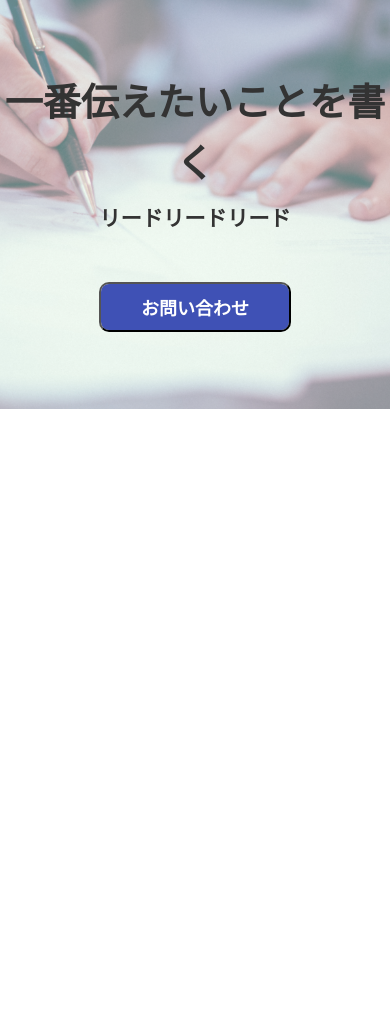
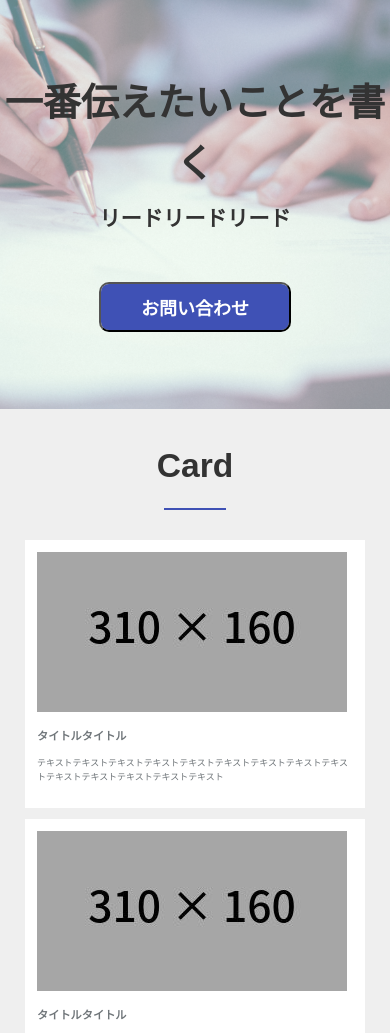
Before and after one commit to Jyu2Jr6/30daystrial-2nd, a plain HTML site: page index.html in a window 390 px wide. Shown: the part 67-1100 px from the top of the page. Before the commit the page ends 844 px from the top, so only its background shows below. Drawn offline with Linux system fonts and the light colour scheme.

Commit message:
day2 commit

```diff
--- a/css/reset.css
+++ b/css/reset.css
@@ -21,7 +21,7 @@ time, mark, audio, video {
     margin:0;
     padding:0;
     border:0;
-    outline:0;
+    /* outline:0; */
     font-size:100%;
     vertical-align:baseline;
     background:transparent;
@@ -54,7 +54,7 @@ a {
     margin:0;
     padding:0;
     font-size:100%;
-    vertical-align:baseline;
+    /* vertical-align:baseline; */
     background:transparent;
 }
 
--- a/css/responsive.css
+++ b/css/responsive.css
@@ -4,6 +4,7 @@
     font-size: 45%;
   }
 
+  /* header start */
   #header {
     height: 80px;
   }
@@ -19,12 +20,66 @@
   .header-menu a {
     font-size: 14px;
   }
+  /* header end */
 
+  /* main visual start */
   .btn {
     padding: 12px 60px;
     border-radius: 10px;
     font-size: 24px;
   }
+  /* main visual end */
+
+  /* card start */
+  .section-title {
+    padding-top: 50px;
+    margin-bottom: 56px;
+  }
+
+  .section-contents {
+    padding-bottom: 80px;
+  }
+
+  .section-title h2 {
+    margin-bottom: 30px;
+  }
+
+  .section-title p {
+    width: 60px;
+    border: 0.3rem solid #3F51B5;
+    margin: 0 auto;
+  }
+
+  .card {
+    margin-right: 20px;
+    width: calc(50% - 50px / 2);
+  }
+
+  .card:nth-child(3n) {
+    margin-right: 20px;
+  }
+
+  .card:nth-child(2n) {
+    margin-right: 0;
+  }
+
+  .item {
+    margin: 15px;
+  }
+
+  .item img {
+      margin-bottom: 12px;
+  }
+
+  .item h3 {
+    margin-bottom: 10px;
+  }
+
+  .item p {
+    width: 100%;
+    height: 40px;
+  }
+  /* card end */
 }
 
 /* スマホ */
@@ -33,6 +88,7 @@
     font-size: 35%;
   }
 
+  /* header start */
   #header {
     height: 55px;
   }
@@ -51,10 +107,58 @@
   .header-menu a {
     font-size: 12px;
   }
+  /* header start */
 
+  /* main visual start */
   .btn {
     padding: 10px 40px;
     border-radius: 10px;
     font-size: 18px;
   }
+  /* main visual end */
+
+  /* card start */
+  .section-title {
+    padding-top: 30px;
+    margin-bottom: 30px;
+  }
+
+  .section-contents {
+    padding-bottom: 40px;
+  }
+
+  .section-title h2 {
+    margin-bottom: 15px;
+  }
+
+  .card {
+    margin-right: 0px;
+    width: calc(100% - 50px);
+  }
+
+  .card:nth-child(3n) {
+    margin-right: 0px;
+  }
+
+  .card:nth-child(2n) {
+    margin-right: 0px;
+  }
+
+  .item {
+    margin: 12px;
+  }
+
+  .item img {
+      margin-bottom: 12px;
+  }
+
+  .item h3 {
+    margin-bottom: 10px;
+  }
+
+  .item p {
+    width: 100%;
+    height: 40px;
+  }
+  /* card end */
 }
--- a/css/style.css
+++ b/css/style.css
@@ -7,7 +7,6 @@ body {
     /* ルートのフォントサイズを1.6em(16pxと同等のサイズ)に設定 */
     font-size: 1.6em;
 	font-family: "游ゴシック体", YuGothic, "游ゴシック", "Yu Gothic", sans-serif;
-    box-sizing: border-box;
 	line-height: 1.6;
 }
 
@@ -28,11 +27,6 @@ body a {
     height: 10rem;
     position: fixed;
     overflow: hidden;
-}
-
-#header .inner {
-    max-width: 100%;
-    margin: 0 auto;
 }
 
 .header-logo {
@@ -98,5 +92,71 @@ body a {
 .btn a {
     color: #fff;
 }
+/* main visual end */
 
-/* main visual end */
+/* card start */
+#card {
+    background: #EFEFEF 0% 0% no-repeat padding-box;
+    color: #333333;
+}
+
+.section-title {
+    text-align: center;
+    padding-top: 6.8rem;
+    margin-bottom: 6.8rem;
+}
+
+.section-title h2 {
+    font-size: 6rem;
+    margin-bottom: 4.4rem;
+}
+
+.section-title p {
+    width: 7.6rem;
+    border: 0.5rem solid #3F51B5;
+    margin: 0 auto;
+}
+
+.section-contents {
+    display: flex;
+    flex-wrap: wrap;
+    justify-content: center;
+    padding-bottom: 11.7rem;
+}
+
+.card {
+    background: #FFFFFF 0% 0% no-repeat padding-box;
+    display: block;
+    margin-bottom: 2rem;
+    margin-right: 3rem;
+    /*
+    width: calc(33.3333333% - 100px / 3);
+     */
+}
+
+.card:nth-child(3n) {
+    margin-right: 0;
+}
+
+.item {
+    margin: 1.6rem;
+    color: #6F7579;
+}
+
+.item img {
+    text-align: center;
+    margin-bottom: 2.6rem;
+}
+
+.item h3 {
+    font-size: 2rem;
+    margin-bottom: 2rem;
+}
+
+.item p {
+    font-size: 1.6rem;
+    width: 31rem;
+    height: 7.8rem;
+    overflow: hidden;
+}
+/* card end */
--- a/index.html
+++ b/index.html
@@ -30,17 +30,68 @@
         </div>
     </header><!-- header end -->
 
-    <!-- main visual -->
+    <!-- main visual start -->
     <section id="main">
         <div class="inner">
             <h2 class="main-title">一番伝えたいことを書く</h2>
             <p class="main-text">リードリードリード</p>
             <button class="btn"><a href="#">お問い合わせ</a></button>
         </div>
+    </section><!-- main visual end -->
+
+    <!-- card start -->
+    <section id="card">
+        <div class="inner">
+            <div class="section-title">
+                <h2>Card</h2>
+                <p></p>
+            </div>
+            <div class="section-contents">
+                <a href="" class="card">
+                    <div class="item">
+                        <img src="img/card/card.jpg" alt="">
+                        <h3>タイトルタイトル</h3>
+                        <p>テキストテキストテキストテキストテキストテキストテキストテキストテキストテキストテキストテキストテキストテキスト</p>
+                    </div>
+                </a>
+                <a href="" class="card">
+                    <div class="item">
+                        <img src="img/card/card.jpg" alt="">
+                        <h3>タイトルタイトル</h3>
+                        <p>テキストテキストテキストテキストテキストテキストテキストテキストテキストテキストテキストテキストテキストテキスト</p>
+                    </div>
+                </a>
+                <a href="" class="card">
+                    <div class="item">
+                        <img src="img/card/card.jpg" alt="">
+                        <h3>タイトルタイトル</h3>
+                        <p>テキストテキストテキストテキストテキストテキストテキストテキストテキストテキストテキストテキストテキストテキスト</p>
+                    </div>
+                </a>
+                <a href="" class="card">
+                    <div class="item">
+                        <img src="img/card/card.jpg" alt="">
+                        <h3>タイトルタイトル</h3>
+                        <p>テキストテキストテキストテキストテキストテキストテキストテキストテキストテキストテキストテキストテキストテキスト</p>
+                    </div>
+                </a>
+                <a href="" class="card">
+                    <div class="item">
+                        <img src="img/card/card.jpg" alt="">
+                        <h3>タイトルタイトル</h3>
+                        <p>テキストテキストテキストテキストテキストテキストテキストテキストテキストテキストテキストテキストテキストテキスト</p>
+                    </div>
+                </a>
+                <a href="" class="card">
+                <div class="item">
+                        <img src="img/card/card.jpg" alt="">
+                        <h3>タイトルタイトル</h3>
+                        <p>テキストテキストテキストテキストテキストテキストテキストテキストテキストテキストテキストテキストテキストテキスト</p>
+                    </div>
+                </a>
+            </div>
+        </div>
     </section>
-
-
-
     <!-- JavaScript -->
     <script src="js/script.js"></script>
 
```
Also changed, not shown: img/card/card.jpg (added), 1 other file.
